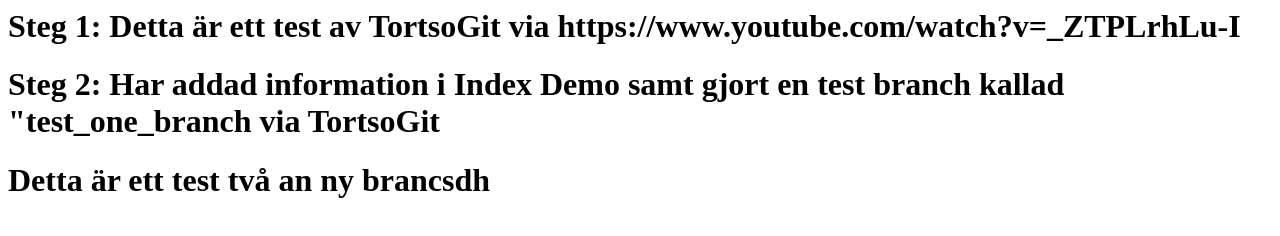
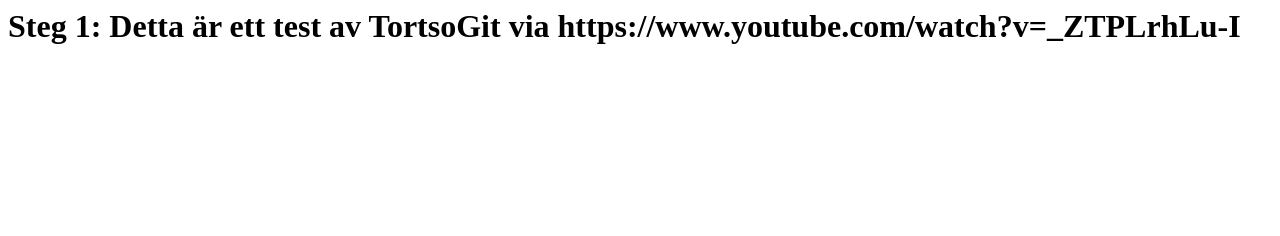
Before and after one commit to Glimmerdaboss/GitDemo, a plain HTML site: page index.html in a window 1280 px wide. Drawn offline with Linux system fonts and the light colour scheme.

Commit message:
Tog bort kod

```diff
--- a/index.html
+++ b/index.html
@@ -1,6 +1 @@
 <h1>Steg 1: Detta är ett test av TortsoGit via https://www.youtube.com/watch?v=_ZTPLrhLu-I</h1>
-
-<h1>Steg 2: Har addad information i Index Demo samt gjort en test branch kallad "test_one_branch via TortsoGit</h1>
-
-
-<h1>Detta är ett test två an ny brancsdh</h1>
```
